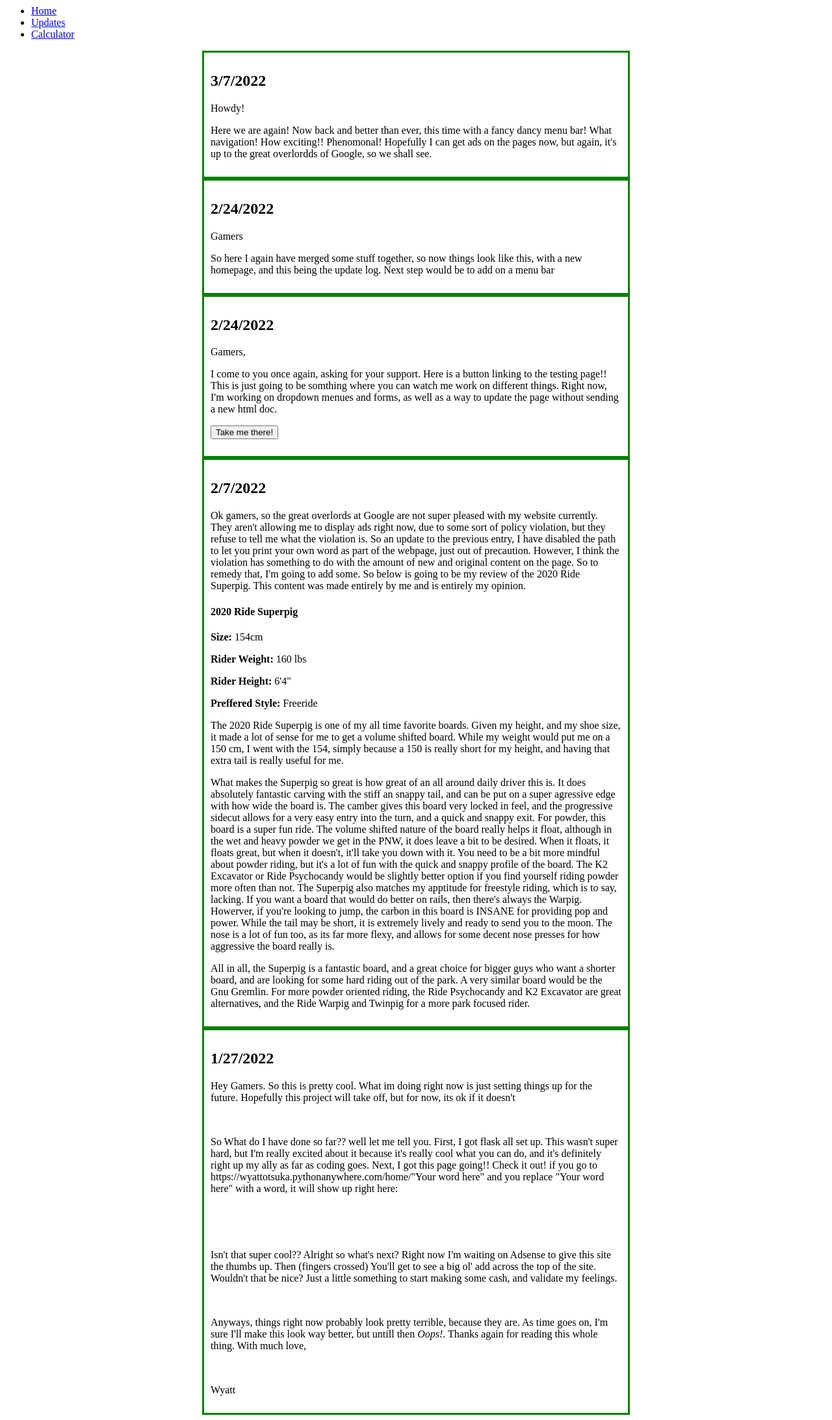
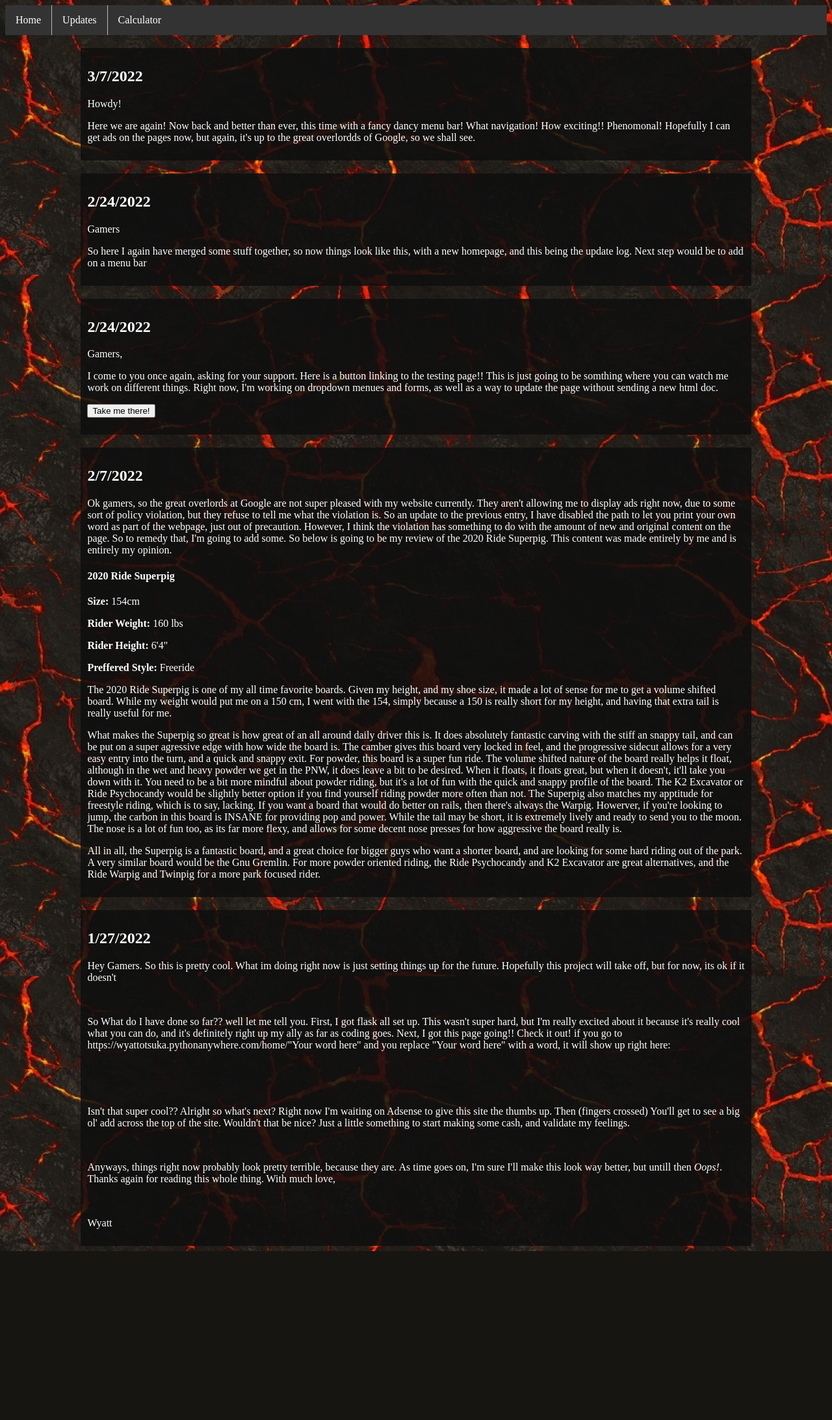
Before and after one commit to WyattOtsuka/loos, a Flask app: page /updateLog in a window 1280 px wide. Shown: the whole page at 65% size. After the commit the page ends 1926 px from the top, so only its background shows below. Run offline with Flask 2, Linux system fonts and the light colour scheme.

Commit message:
Stylizing update log and calc

```diff
--- a/static/styles/home.css
+++ b/static/styles/home.css
@@ -9,7 +9,7 @@
     margin: auto;
     width: 80%;
     padding: 10px;
-    margin-top: 60px;
+    margin-top: 20px;
     background-color: rgba(15, 15, 15, .85);
 }
 
@@ -18,3 +18,36 @@
     background-image: url(/static/img/bg.jpg);
     background-attachment: fixed;
 }
+
+ul {
+    list-style-type: none;
+    margin: 0;
+    padding: 0;
+    overflow: hidden;
+    background-color: #333;
+}
+
+li {
+    float: left;
+    border-right: 1px solid #bbb;
+}
+
+li:last-child {
+    border-right: none;
+}
+
+li a {
+    display: block;
+    color: white;
+    text-align: center;
+    padding: 14px 16px;
+    text-decoration: none;
+}
+
+li a:hover:not(.active) {
+    background-color: #111;
+}
+
+.active {
+    background-color: #04AA6D;
+}
--- a/templates/home.html
+++ b/templates/home.html
@@ -1,6 +1,7 @@
 <html>
 
 <head>
+    <script async src="https://pagead2.googlesyndication.com/pagead/js/adsbygoogle.js?client=ca-pub-4963099746269601" crossorigin="anonymous"></script>
     <link rel="stylesheet" type="text/css" href="{{ url_for('static',filename='styles/home.css') }}">
     <style>
         p {
--- a/templates/updateLog.html
+++ b/templates/updateLog.html
@@ -5,16 +5,25 @@
     <title>Webapp Progresss Blog</title>
 
     <script async src="https://pagead2.googlesyndication.com/pagead/js/adsbygoogle.js?client=ca-pub-4963099746269601" crossorigin="anonymous"></script>
+    <style>
+        h2 {
+            color: white
+        }
+
+        p {
+            color: white
+        }
+    </style>
 </head>
 
-<body>
+<body class="bgdiv">
     <ul>
         <li><a href="/">Home</a></li>
         <li><a href="/updateLog">Updates</a></li>
         <li><a href="/test_entry">Calculator</a></li>
     </ul>
     <div class="bb1"></div>
-    <div class="centered">
+    <div class="centerBox">
         <h2>3/7/2022</h2>
         <p>
             Howdy!
@@ -23,7 +32,7 @@
             Here we are again! Now back and better than ever, this time with a fancy dancy menu bar! What navigation! How exciting!! Phenomonal! Hopefully I can get ads on the pages now, but again, it's up to the great overlordds of Google, so we shall see.
         </p>
     </div>
-    <div class="centered">
+    <div class="centerBox">
         <h2>2/24/2022</h2>
         <p>
             Gamers
@@ -32,7 +41,7 @@
             So here I again have merged some stuff together, so now things look like this, with a new homepage, and this being the update log. Next step would be to add on a menu bar
         </p>
     </div>
-    <div class="centered">
+    <div class="centerBox">
         <h2>2/24/2022</h2>
         <p>Gamers,</p>
         <p>
@@ -43,14 +52,14 @@
             <input type="submit" value="Take me there!" />
         </form>
     </div>
-    <div class="centered">
+    <div class="centerBox">
         <h2>2/7/2022</h2>
         <p>
             Ok gamers, so the great overlords at Google are not super pleased with my website currently. They aren't allowing me to display ads right now, due to some sort of policy violation, but they refuse to tell me what the violation is. So an update to the
             previous entry, I have disabled the path to let you print your own word as part of the webpage, just out of precaution. However, I think the violation has something to do with the amount of new and original content on the page. So to remedy
             that, I'm going to add some. So below is going to be my review of the 2020 Ride Superpig. This content was made entirely by me and is entirely my opinion.
         </p>
-        <h4>2020 Ride Superpig</h4>
+        <h4 style="color: white;">2020 Ride Superpig</h4>
         <p>
             <strong>Size:</strong> 154cm
         </p>
@@ -81,7 +90,7 @@
             Psychocandy and K2 Excavator are great alternatives, and the Ride Warpig and Twinpig for a more park focused rider.
         </p>
     </div>
-    <div class="centered">
+    <div class="centerBox">
         <h2>1/27/2022</h2>
         <p>
             Hey Gamers. So this is pretty cool. What im doing right now is just setting things up for the future. Hopefully this project will take off, but for now, its ok if it doesn't
```
Also changed, not shown: templates/test_entry.html (+9 -5 lines).
